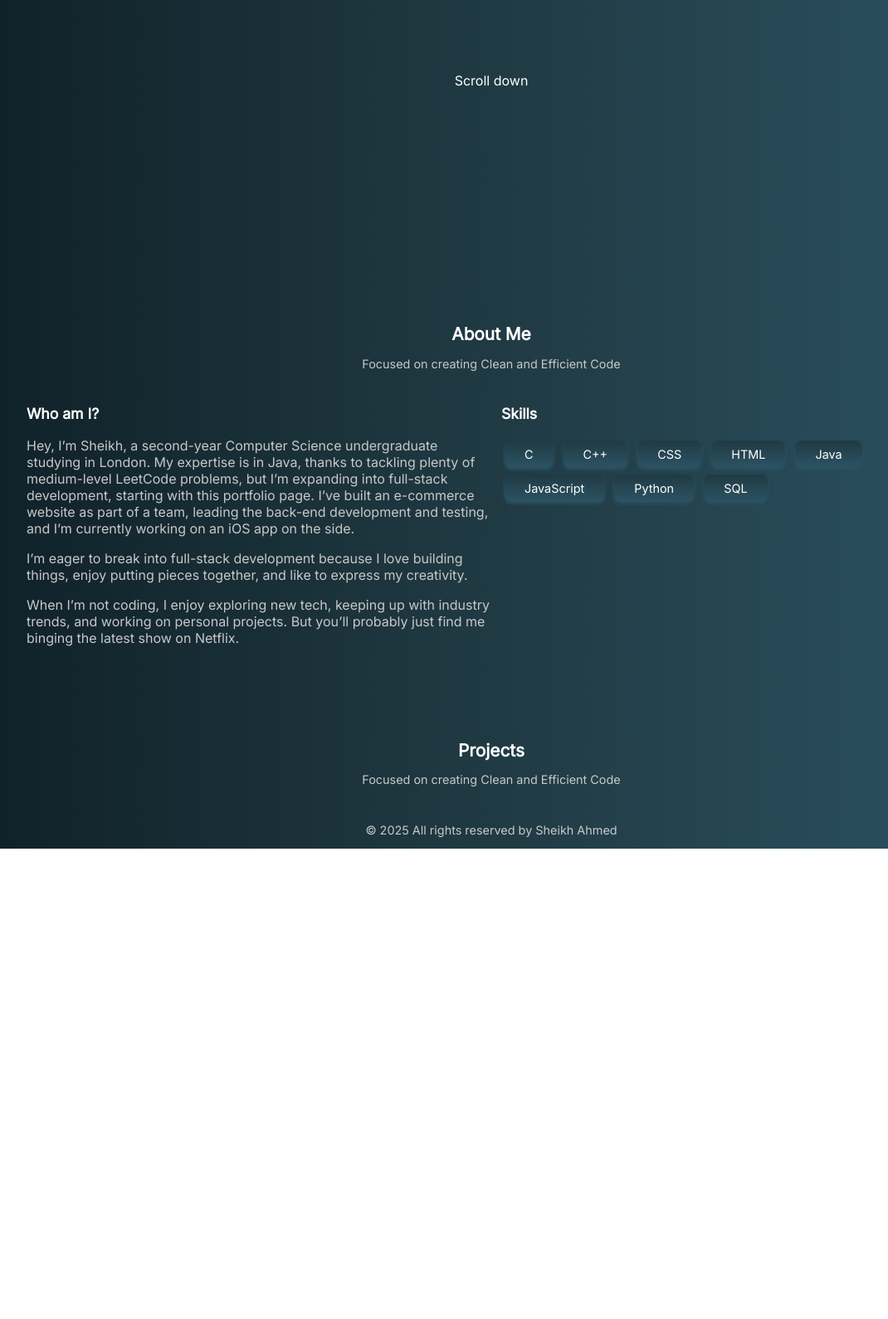
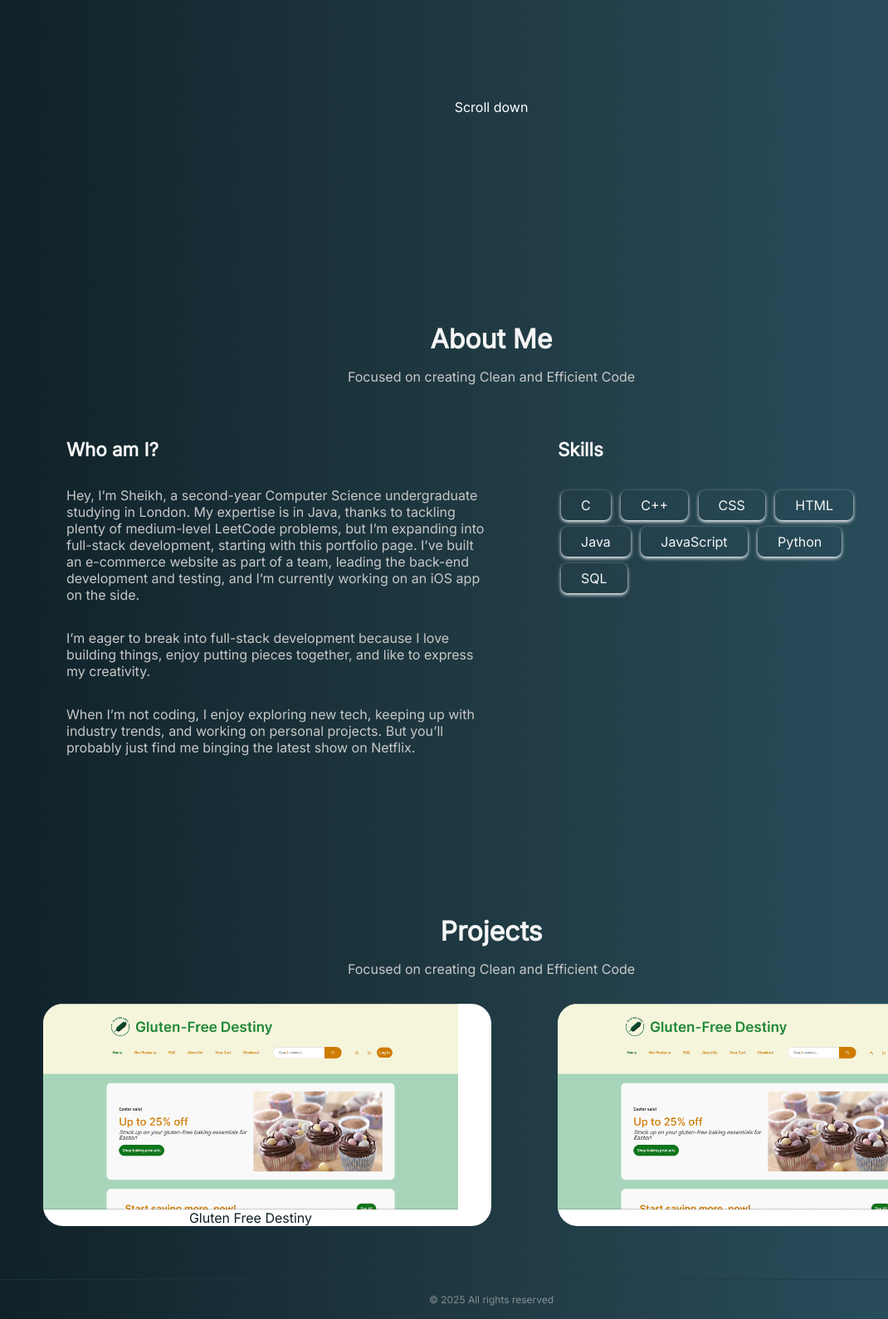
Before and after one commit to sakey01/Portfolio, a plain HTML site: page index.html in a window 1280 px wide. Shown: the part 627-2217 px from the top of the page at 83% size, without its empty margins (48-1118 px from the left). Before the commit the page ends 1650 px from the top, so only its background shows below. Drawn offline with Linux system fonts and the light colour scheme.

Commit message:
finishing touches to about section and getting images are setup on projects

```diff
--- a/index.html
+++ b/index.html
@@ -12,7 +12,7 @@
 
 <body>
     <header>
-        <nav class="">
+        <nav class="center-content">
             <ul class="nav-group grey-text">
                 <li><a href="#">Home</a></li>
                 <li><a href="#about">About</a></li>
@@ -24,7 +24,7 @@
     <main>
         <section id="home" class="center-content">
             <div>
-                <h1>Sheikh Ahmed</h1>
+                <h1 class="spacer">Sheikh Ahmed</h1>
                 <p>Aspiring Full-Stack Developer</p>
                 <p class="grey-text quotes"><q><i>The best error message is the one that never shows up.</i></q> — <strong>Thomas Fuchs</strong></p>
                 <div class="button-group">
@@ -37,27 +37,27 @@
 
         <section id="about" class="scroll-anchor">
             <div>
-                <div class="divider">
-                    <h2 class="center-content ">About Me</h2>
+                <div class="spacer-4x">
+                    <h2 class="center-content spacer">About Me</h2>
                     <p class="center-content grey-text">Focused on creating Clean and Efficient Code</p>
                 </div>
                 <div class="columns non-columns">
                     <div>
-                        <h3>Who am I?</h3>
+                        <h3 class="spacer-2x">Who am I?</h3>
                         <div class="section-text grey-text">
-                            <p>
+                            <p class="spacer-2x">
                                 Hey, I’m Sheikh, a second-year Computer Science undergraduate studying in London. My expertise is in Java, thanks to tackling plenty of medium-level LeetCode problems, but I’m expanding into full-stack development, starting with this portfolio page. I’ve built an e-commerce website as part of a team, leading the back-end development and testing, and I’m currently working on an iOS app on the side.
                             </p>
-                            <P>
+                            <P class="spacer-2x">
                                  I’m eager to break into full-stack development because I love building things, enjoy putting pieces together, and like to express my creativity.
                             </P>
-                            <p>
+                            <p class="spacer-2x">
                                 When I’m not coding, I enjoy exploring new tech, keeping up with industry trends, and working on personal projects. But you’ll probably just find me binging the latest show on Netflix.
                             </p>
                         </div>
                     </div>
-                    <div>
-                        <h3 id="skills">Skills</h3>
+                    <div id="skills" class="spacer-4x">
+                        <h3 class="spacer-2x">Skills</h3>
                         <div class="skills.list">
                             <span class="translucent-bg">C</span>
                             <span class="translucent-bg">C++</span>
@@ -74,14 +74,21 @@
         </section>
 
         <section id="projects" class="center-content scroll-anchor">
-            <div>
-                <h2 id="projects">Projects</h2>
+            <div class="spacer-2x">
+                <h2 class="spacer">Projects</h2>
                 <p class="center-content grey-text">Focused on creating Clean and Efficient Code</p>
             </div>
-            <div>
-                <article>
+            <div class="columns">
+                <article class="project-card">
                     <figure>
-
+                        <img src="./img/gfd.png" alt="Gluten Free Destiny" width="500" height="700">
+                        <figcaption>Gluten Free Destiny</figcaption>
+                    </figure>
+                </article>
+                <article class="project-card">
+                    <figure>
+                        <img src="./img/gfd.png" alt="Gluten Free Destiny" width="500" height="500">
+                        <figcaption></figcaption>
                     </figure>
                 </article>
             </div>
@@ -107,7 +114,7 @@
             -->
         </section>
         <section id="copywrite" class="center-content grey-text">
-            <p>© 2025 All rights reserved by Sheikh Ahmed</p>
+            <p>© 2025 All rights reserved</p>
         </section>
     </footer>
 </body>
--- a/style.css
+++ b/style.css
@@ -4,51 +4,37 @@ html {
 
 body {
     font-family: 'Inter', sans-serif;
-    color: rgb(255, 255, 255);
+    color: whitesmoke;
     background: linear-gradient(90deg, #0f2027, #203a43, #2c5364);
-    margin: 0;
-    font-size: 1.1rem;
-    font-weight: 400;
+    font-size: 1rem;
+    font-weight: 500;
 }
 
 nav {
-    font-family: 'Inter', sans-serif;
-    font-size: 18px;
+    font-size: 1rem;
     font-weight: 500;
     z-index: 1;
-    margin: 0;
     border-bottom: 0.5px solid #0f2027;
     background: linear-gradient(90deg, #0f2027, #203a43, #2c5364);
     position: fixed;
     width: 100%;
-    top: 0;
 }
 
 .nav-group {
     display: flex;
     flex-direction: row;
-    justify-content: center;
-    align-items: center;
-    text-align: center;
     list-style: none;
-    margin: 0;
-    padding: 20px;
+    padding: 1rem;
     gap: 20px;
-}
-
-.opacity-90 {
-    opacity: 90%;
 }
 
 a {
     color: rgb(255, 255, 255);
     text-decoration: none;
-    font-weight: 500;
 }
 
 a:hover {
     color: #4698bc;
-    transform: scaleX(10px);
     opacity: 100%;
     cursor: pointer;
 }
@@ -72,7 +58,7 @@ a:hover {
 }
 
 h1 {
-    font-size: 3.2rem;
+    font-size: 3rem;
     font-weight: 700;
     margin: 0;
 }
@@ -86,14 +72,10 @@ button {
     display: inline-flex;
     align-items: center;
     padding: 12px 32px;
-    background-color: white;
     border-radius: 2rem;
     border: 1px solid white;
-    font-size: 16px;
-    font-weight: 500;
-    font-family: 'Inter', sans-serif;
     cursor: pointer;
-    letter-spacing: 0.4px;
+    letter-spacing: 0.1rem;
     transform: scaleY(1.1);
     transition: transform 0.4s;
 }
@@ -101,29 +83,28 @@ button {
 button:hover {
     background-color: rgb(200, 200, 200);
     border-color: rgb(200, 200, 200);
-    transform: scaleY(1.15);
-}
-
-.grey-shadow {
-    box-shadow: 0 4px 4px gray;
+    transform: scaleY(1.2);
 }
 
 .button-group {
     display: flex;
     flex-wrap: wrap;
-    gap: 15px;
+    gap: 20px;
     justify-content: center;
-}
-
-.material-icons {
-    margin-left: 10px;
-    align-items: center;
 }
 
 #contact-me-button {
     background: transparent;
     border: 1px solid white;
     color: white;
+}
+
+.material-icons {
+    margin-left: 0.5rem;
+}
+
+.grey-shadow {
+    box-shadow: 0 4px 4px gray;
 }
 
 @keyframes bounce {
@@ -133,25 +114,33 @@ button:hover {
 
 #scroll-button {
     position: relative;
-    top: 30vh;
+    top: 20vh;
     animation: bounce 1s alternate-reverse linear infinite;
     background: transparent;
 }
 
-.divider {
-    margin-bottom: 6rem;
+.spacer {
+    margin-bottom: 1rem;
+}
+
+.spacer-2x {
+    margin-bottom: 2rem;
+}
+
+.spacer-4x {
+    margin-bottom: 4rem;
 }
 
 .scroll-anchor {
-    scroll-margin-top: 80px;
+    scroll-margin-top: 60px;
 }
 
 #about {
-    padding: 10rem 15rem;
+    padding: 6rem 8rem;
 }
 
 h2 {
-    font-size: 2.2rem;
+    font-size: 2rem;
     font-weight: 600;
     margin-bottom: 0;
 }
@@ -163,13 +152,18 @@ h2 {
 }
 
 h3 {
-    font-size: 1.6rem;
+    font-size: 1.4rem;
     font-weight: 600;
 }
 
 .section-text {
-    font-size: 1.25rem;
+    font-size: 1rem;
     font-weight: 400;
+}
+
+* {
+    margin: 0;
+    padding: 0;
 }
 
 .skills-list {
@@ -177,7 +171,6 @@ h3 {
     display: flex;
     flex-wrap: wrap;
     font-size: 1rem;
-    margin: 1rem;
 }
 
 .translucent-bg {
@@ -186,50 +179,59 @@ h3 {
     padding: 0.5rem 1.5rem;
     font-weight: 500;
     margin: 4px;
-    background: linear-gradient(180deg, #203a43, #2c5364);
-    box-shadow: 0 2px 4px #2c5364
+    box-shadow: 0 2px 4px #ffffff
 }
 
+#projects {
+    padding: 4rem;
+}
 
-@media (max-width: 1400px) {
-    #about {
-        padding: 5rem;
+.project-card {
+    display: flex;
+    border-radius: 1.5rem;
+    background-color: white;
+    color:#0f2027;
+    overflow: hidden;
+}
+
+img {
+    display: block;
+    height: auto;
+}
+
+#copywrite {
+    font-size: 0.75rem;
+    padding: 1rem;
+    opacity: 60%;
+    border-top: 1px solid #203a43;
+}
+
+@media (max-width: 768px) {
+    body, .section-text, #scroll-button {
+        font-size: 0.875rem;
     }
 
-}
-@media (max-width: 768px) {
-    body, .button {
+    nav, h3 {
         font-size: 1rem;
     }
 
-    nav, h3 {
-        font-size: 1.2rem;
-    }
-
     h1 {
-        font-size: 2.4rem;
+        font-size: 2rem;
     }
 
     h2 {
-        font-size: 1.6rem;
+        font-size: 1.4rem;
     }
 
     button {
-        padding: 8px 20px;
-        font-size: 14px;
-    }
-
-    .section-text, #scroll-button {
-        font-size: 1.1rem;
+        font-size: 0.75rem;
+        padding: 0.4rem 0.8rem;
     }
 
     #scroll-button {
-        top: 20vh;
+        top: 15vh;
     }
 
-    .divider {
-        margin-bottom: 2rem;
-    }
 
     .columns {
         gap: 1rem;
@@ -244,46 +246,3 @@ h3 {
         padding: 1rem;
     }
 }
-
-@media (max-height: 800px) {
-    body, .button {
-        font-size: 0.9rem;
-    }
-
-    nav, h3 {
-        font-size: 1.1rem;
-    }
-
-    h1 {
-        font-size: 2rem;
-    }
-
-    h2 {
-        font-size: 1.3rem;
-    }
-
-    button {
-        padding: 6px 16px;
-        font-size: 13px;
-    }
-
-    .section-text, #scroll-button {
-        font-size: 1rem;
-    }
-
-    #scroll-button {
-        top: 20vh;
-    }
-
-    .divider {
-        margin-bottom: 1.5rem;
-    }
-
-    .columns {
-        gap: 0.75rem;
-    }
-
-    .non-columns {
-        flex-direction: column;
-    }
-}
```
Also changed, not shown: img/gfd.png (added).
